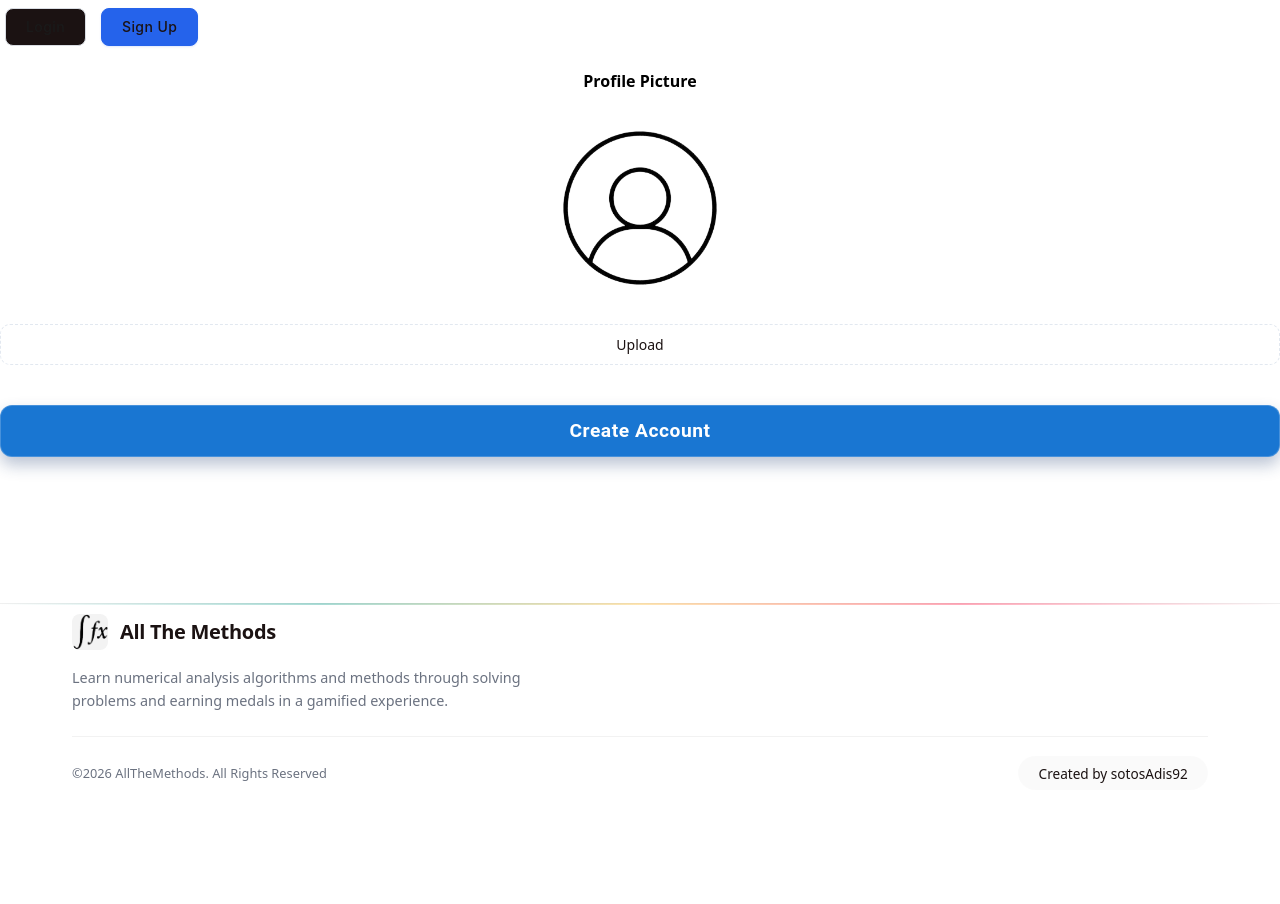
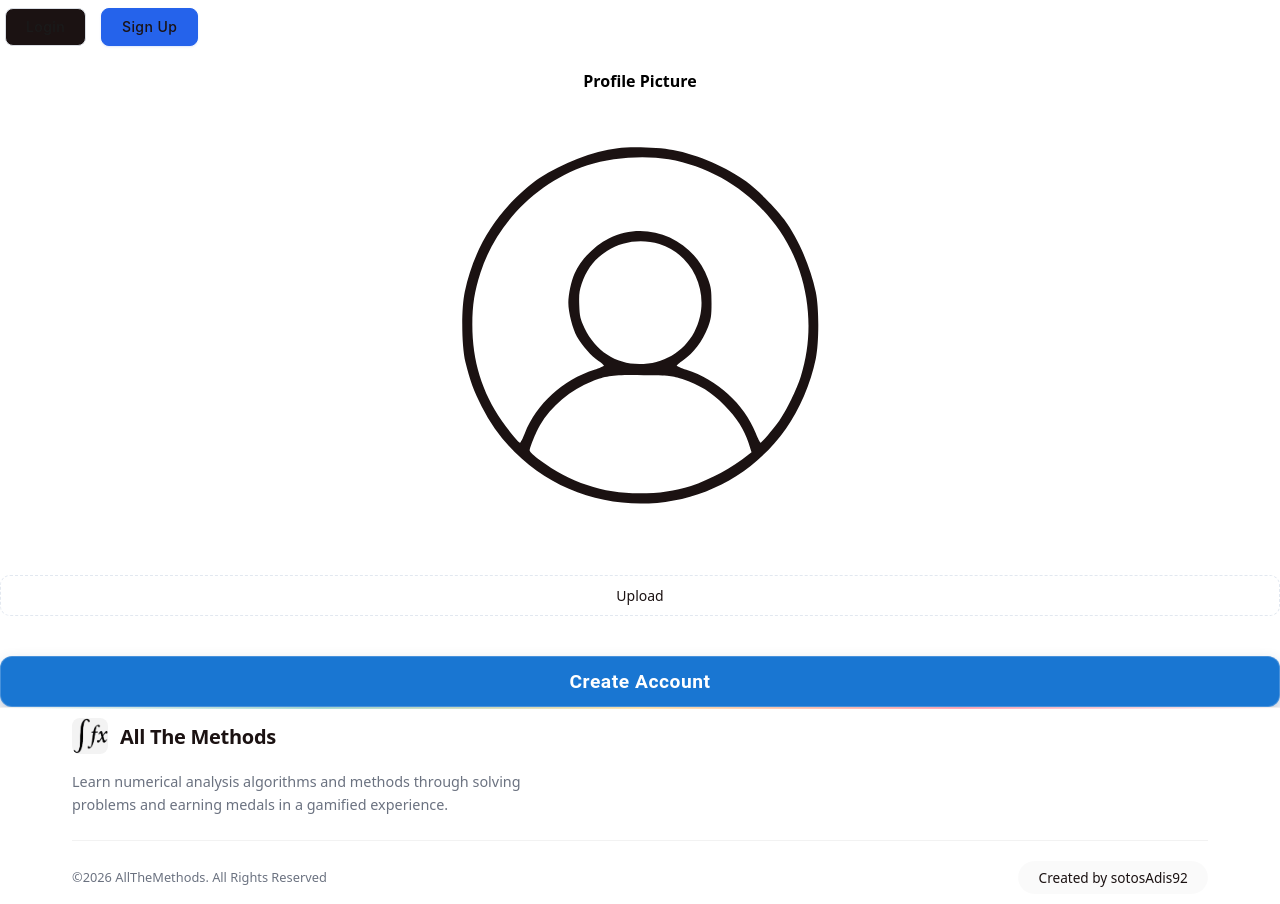
Before and after one commit to sotosAdis92/AllTheMethods, a React (Vite) app in the folder clientside/: page /upload/1 in a window 1280 px wide. Before the commit the page ends 800 px from the top, so only its background shows below. Built offline with nearby package versions, Linux system fonts and the light colour scheme.

Commit message:
Adding svg images for the images to fill them depending on the dark or light mode

```diff
--- a/clientside/src/Components/LoginSignUp/UploadImage.jsx
+++ b/clientside/src/Components/LoginSignUp/UploadImage.jsx
@@ -4,7 +4,6 @@ import { useState } from "react";
 import { useNavigate, useParams } from "react-router-dom";
 import { saveToken } from "../../environment/common";
 import { uploadProfilePic } from "../../services/UsersService";
-import defaultProfilePic from "./../../assets/userPicDefault.png";
 const UploadImage = () => {
   const { enqueueSnackbar } = useSnackbar();
   const { id } = useParams();
@@ -38,7 +37,42 @@ const UploadImage = () => {
         <div>
           <div className="image-upload">
             Profile Picture
-            <img src={defaultProfilePic} className="image-icon"></img>
+            <svg
+              version="1.0"
+              xmlns="http://www.w3.org/2000/svg"
+              width="350.000000pt"
+              height="350.000000pt"
+              viewBox="0 0 350.000000 350.000000"
+              preserveAspectRatio="xMidYMid meet"
+            >
+              <g
+                transform="translate(0.000000,350.000000) scale(0.100000,-0.100000)"
+                fill="var(--text-primary-color)"
+                stroke="none"
+              >
+                <path
+                  d="M1580 3079 c-186 -23 -416 -111 -589 -226 -47 -32 -131 -102 -186
+                  -158 -190 -190 -314 -422 -372 -695 -27 -128 -24 -403 5 -525 36 -144 61 -212
+                  123 -335 454 -892 1700 -982 2281 -165 101 141 186 341 224 525 25 119 25 382
+                  0 500 -41 193 -134 405 -238 545 -65 88 -192 214 -283 283 -140 105 -364 202
+                  -550 237 -100 20 -315 27 -415 14z m383 -84 c454 -79 838 -406 981 -835 86
+                  -257 90 -538 10 -792 -30 -97 -110 -261 -162 -333 -46 -64 -132 -165 -140
+                  -165 -4 0 -20 32 -36 71 -88 218 -289 401 -521 475 -38 12 -70 26 -72 30 -1 5
+                  20 24 48 43 80 55 144 139 187 249 22 57 26 83 26 177 0 94 -3 120 -26 182
+                  -110 304 -458 448 -741 307 -113 -57 -210 -156 -260 -265 -25 -54 -47 -157
+                  -47 -220 0 -71 33 -200 65 -254 40 -69 110 -148 159 -180 25 -16 44 -34 43
+                  -39 -2 -4 -34 -18 -72 -30 -237 -76 -432 -254 -522 -477 -15 -38 -31 -69 -35
+                  -69 -11 0 -82 86 -136 163 -150 217 -222 451 -222 722 0 148 16 251 61 390
+                  119 370 430 682 802 805 182 59 424 77 610 45z m-70 -635 c270 -84 397 -407
+                  261 -661 -81 -150 -233 -239 -411 -239 -180 0 -329 98 -412 270 -31 66 -36 86
+                  -39 170 -3 78 0 107 17 158 38 113 96 189 191 250 112 73 261 93 393 52z m172
+                  -1013 c129 -43 219 -99 315 -196 94 -95 149 -181 182 -284 l22 -68 -29 -24
+                  c-110 -90 -288 -186 -425 -230 -123 -39 -236 -55 -388 -55 -275 0 -518 81
+                  -747 250 -41 30 -75 62 -75 71 0 22 45 134 76 188 85 146 232 270 394 332 111
+                  42 164 49 385 45 197 -2 215 -4 290 -29z"
+                />
+              </g>
+            </svg>
             <label htmlFor="file" className="input-image">
               Upload
             </label>
--- a/clientside/src/Components/UserComponents/UserIcon.jsx
+++ b/clientside/src/Components/UserComponents/UserIcon.jsx
@@ -3,7 +3,6 @@ import { FontAwesomeIcon } from "@fortawesome/react-fontawesome";
 import { useEffect, useState } from "react";
 import { useNavigate } from "react-router-dom";
 import { getUserTotalPoints } from "../../services/UserProblemService";
-import defaultProfilePic from "./../../assets/userPicDefault.png";
 import "./UserIcon.css";
 
 const UserIcon = (props) => {
@@ -24,9 +23,47 @@ const UserIcon = (props) => {
     <>
       <div className="userIconWrapper">
         <div className="userDetails">
-          <img
-            src={props.image === null ? defaultProfilePic : props.image}
-          ></img>
+          {props.image === null ? (
+            <svg
+              version="1.0"
+              xmlns="http://www.w3.org/2000/svg"
+              width="75px"
+              height="75px"
+              viewBox="0 0 350.000000 350.000000"
+              preserveAspectRatio="xMidYMid meet"
+            >
+              <g
+                transform="translate(0.000000,350.000000) scale(0.100000,-0.100000)"
+                fill="var(--text-primary-color)"
+                stroke="none"
+              >
+                <path
+                  d="M1580 3079 c-186 -23 -416 -111 -589 -226 -47 -32 -131 -102 -186
+                  -158 -190 -190 -314 -422 -372 -695 -27 -128 -24 -403 5 -525 36 -144 61 -212
+                  123 -335 454 -892 1700 -982 2281 -165 101 141 186 341 224 525 25 119 25 382
+                  0 500 -41 193 -134 405 -238 545 -65 88 -192 214 -283 283 -140 105 -364 202
+                  -550 237 -100 20 -315 27 -415 14z m383 -84 c454 -79 838 -406 981 -835 86
+                  -257 90 -538 10 -792 -30 -97 -110 -261 -162 -333 -46 -64 -132 -165 -140
+                  -165 -4 0 -20 32 -36 71 -88 218 -289 401 -521 475 -38 12 -70 26 -72 30 -1 5
+                  20 24 48 43 80 55 144 139 187 249 22 57 26 83 26 177 0 94 -3 120 -26 182
+                  -110 304 -458 448 -741 307 -113 -57 -210 -156 -260 -265 -25 -54 -47 -157
+                  -47 -220 0 -71 33 -200 65 -254 40 -69 110 -148 159 -180 25 -16 44 -34 43
+                  -39 -2 -4 -34 -18 -72 -30 -237 -76 -432 -254 -522 -477 -15 -38 -31 -69 -35
+                  -69 -11 0 -82 86 -136 163 -150 217 -222 451 -222 722 0 148 16 251 61 390
+                  119 370 430 682 802 805 182 59 424 77 610 45z m-70 -635 c270 -84 397 -407
+                  261 -661 -81 -150 -233 -239 -411 -239 -180 0 -329 98 -412 270 -31 66 -36 86
+                  -39 170 -3 78 0 107 17 158 38 113 96 189 191 250 112 73 261 93 393 52z m172
+                  -1013 c129 -43 219 -99 315 -196 94 -95 149 -181 182 -284 l22 -68 -29 -24
+                  c-110 -90 -288 -186 -425 -230 -123 -39 -236 -55 -388 -55 -275 0 -518 81
+                  -747 250 -41 30 -75 62 -75 71 0 22 45 134 76 188 85 146 232 270 394 332 111
+                  42 164 49 385 45 197 -2 215 -4 290 -29z"
+                />
+              </g>
+            </svg>
+          ) : (
+            <img src={props.image}></img>
+          )}
+
           <div className="displayAndUsername">
             <div className="displayName">{props.displayName}</div>
             <div className="username">{props.username}</div>
```
Also changed, not shown: clientside/src/assets/userPicDefault.svg (added).
